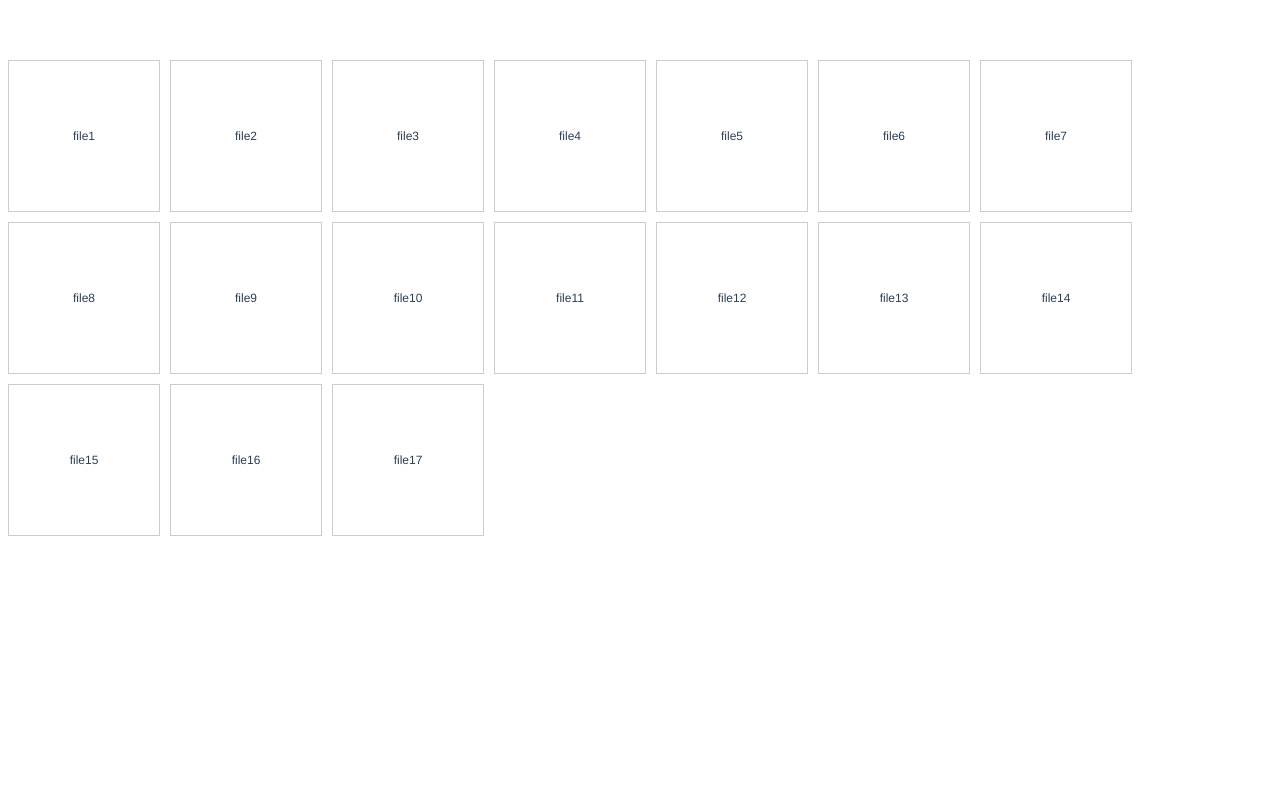
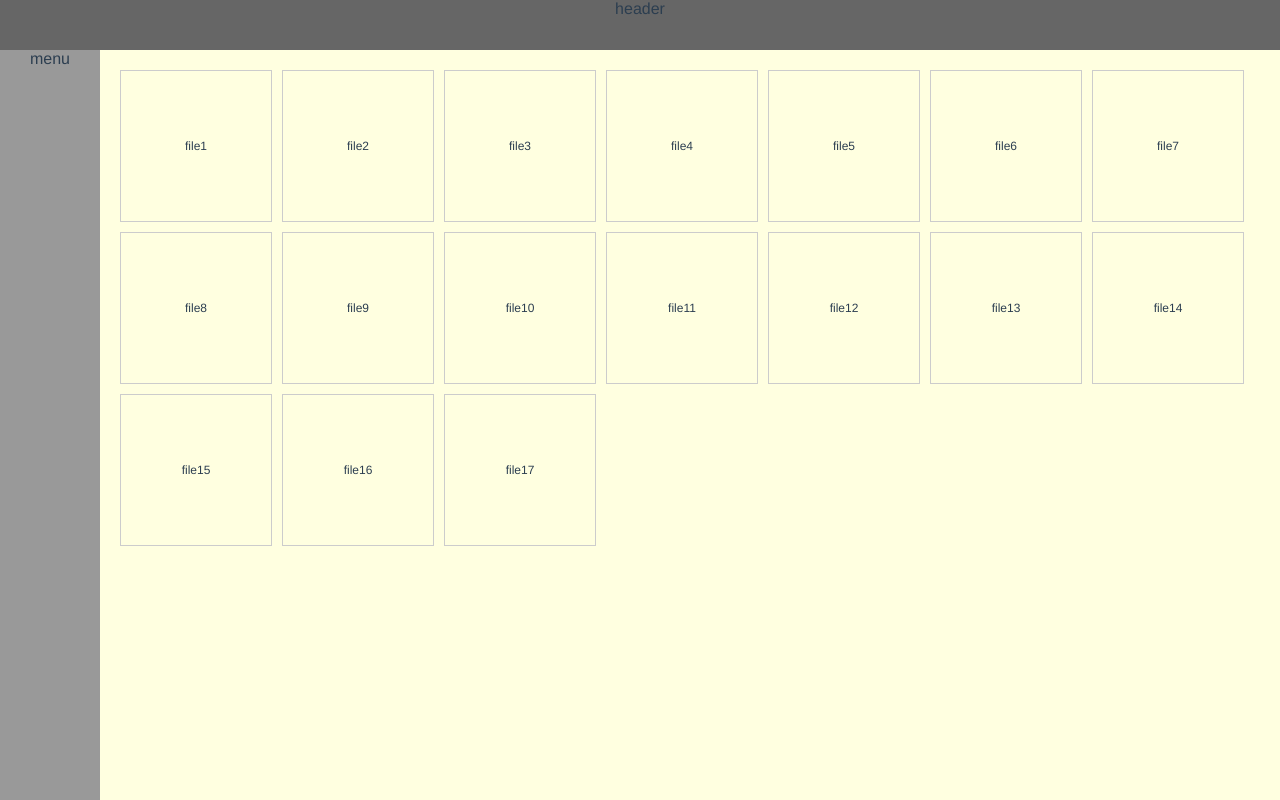
Before and after one commit to ihugome/file_select_drag, a Vue app in the folder vue-file-select-drag/: page /#/ in a window 1280 px wide. Built offline with nearby package versions, Linux system fonts and the light colour scheme.

Commit message:
模拟较复杂页面格局情况，优化选择逻辑

```diff
--- a/vue-file-select-drag/src/App.vue
+++ b/vue-file-select-drag/src/App.vue
@@ -11,12 +11,15 @@ export default {
 </script>
 
 <style>
+body{
+    margin: 0;
+    padding: 0;
+}
 #app {
     font-family: 'Avenir', Helvetica, Arial, sans-serif;
     -webkit-font-smoothing: antialiased;
     -moz-osx-font-smoothing: grayscale;
     text-align: center;
     color: #2c3e50;
-    margin-top: 60px;
 }
 </style>
--- a/vue-file-select-drag/src/components/List.vue
+++ b/vue-file-select-drag/src/components/List.vue
@@ -1,4 +1,7 @@
 <template>
+    <div>
+        <div class ='header'>header</div>
+        <div class ='menu'>menu</div>
         <div class='fileContent' v-drag>
             <div class="fileDiv">file1</div>
             <div class="fileDiv">file2</div>
@@ -17,6 +20,7 @@
             <div class="fileDiv">file15</div>
             <div class="fileDiv">file16</div>
             <div class="fileDiv">file17</div>
+        </div>
     </div>
 </template>
 
@@ -56,11 +60,10 @@
         },
         directives: {
             drag: function (el, option, vnode) {
-                document.onmousedown = function () {
+                el.onmousedown = function () {
                     // TODO:判断是否有已选文件，有则实现拖拽功能
                     var selList = []
                     var fileNodes = el.children
-                    // debugger
                     for (var i = 0; i < fileNodes.length; i++) {
                         if (fileNodes[i].className.indexOf('fileDiv') !== -1) {
                             fileNodes[i].className = 'fileDiv'
@@ -69,12 +72,12 @@
                     }
 
                     var isSelect = true
-                    var evt = window.event || arguments[0]
-                    var startX = (evt.x || evt.clientX)
+                    var evt = event || arguments[0]
+                    var startX = (evt.x || evt.clientX) // 鼠标相对于引起事件的元素的父元素的X坐标
                     var startY = (evt.y || evt.clientY)
                     var selDiv = document.createElement('div')
 
-                    selDiv.style.cssText = 'position:absolute;width:0px;height:0px;font-size:0px;margin:0px;padding:0px;border:1px dashed #0099FF;background-color:#C3D5ED;z-index:1000;filter:alpha(opacity:60);opacity:0.6;display:none;'
+                    selDiv.style.cssText = 'position:absolute;width:0px;height:0px;font-size:0px;margin:0px;padding:0px;border:1px dashed #3a9cfd;background-color:#a8caec;z-index:1000;filter:alpha(opacity:60);opacity:0.6;display:none;'
 
                     selDiv.id = 'selectDiv'
                     document.body.appendChild(selDiv)
@@ -85,29 +88,33 @@
 
                     vnode.context.clearEventBubble(evt)
 
-                    document.onmousemove = function () {
+                    el.onmousemove = function () {
                         // TODO:如果出现滚动轴selDiv变化
-                        evt = window.event || arguments[0]
+                        evt = event || arguments[0]
                         if (isSelect) {
                             if (selDiv.style.display === 'none') {
                                 selDiv.style.display = ''
                             }
                             _x = (evt.x || evt.clientX)
                             _y = (evt.y || evt.clientY)
+                            // 鼠标移动范围画矩形selDiv，适应左右上下移动的情况
                             selDiv.style.left = Math.min(_x, startX) + 'px'
                             selDiv.style.top = Math.min(_y, startY) + 'px'
                             selDiv.style.width = Math.abs(_x - startX) + 'px'
                             selDiv.style.height = Math.abs(_y - startY) + 'px'
                             var _l = selDiv.offsetLeft
                             var _t = selDiv.offsetTop
-
                             var _w = selDiv.offsetWidth
                             var _h = selDiv.offsetHeight
 
                             for (var i = 0; i < selList.length; i++) {
-                                var sl = selList[i].offsetWidth + selList[i].offsetLeft
-                                var st = selList[i].offsetHeight + selList[i].offsetTop
-                                if (sl > _l && st > _t && selList[i].offsetLeft < _l + _w && selList[i].offsetTop < _t + _h) {
+                                var sl = selList[i].offsetWidth + selList[i].offsetLeft + evt.currentTarget.offsetLeft
+                                var st = selList[i].offsetHeight + selList[i].offsetTop + evt.currentTarget.offsetTop - evt.currentTarget.scrollTop
+                                // 判断鼠标移动范围选中的文件，选中用.seled标记
+                                if (sl > _l &&
+                                    st > _t &&
+                                    selList[i].offsetLeft + evt.currentTarget.offsetLeft < _l + _w &&
+                                    selList[i].offsetTop + evt.currentTarget.offsetTop - evt.currentTarget.scrollTop < _t + _h) {
                                     if (selList[i].className.indexOf('seled') === -1) {
                                         selList[i].className = selList[i].className + ' seled'
                                     }
@@ -142,6 +149,32 @@
 </script>
 
 <style scoped>
+    .header{
+        width: 100%;
+        height: 50px;
+        background: #666;
+    }
+    .menu{
+        width: 100px;
+        height : -moz-calc(100% - 50px);
+        height : -webkit-calc(100% - 50px);
+        height : calc(100% - 50px);
+        background: #999;
+        position: absolute;
+    }
+    .fileContent{
+        height : -moz-calc(100% - 90px);
+        height : -webkit-calc(100% - 90px);
+        height : calc(100% - 90px);
+        width : -moz-calc(100% - 140px);
+        width : -webkit-calc(100% - 140px);
+        width : calc(100% - 140px);
+        position: absolute;
+        left: 100px;
+        overflow: auto;
+        background: lightyellow;
+        padding: 20px;
+    }
     .fileDiv {
         float: left;
         width: 150px;
@@ -154,7 +187,7 @@
         margin-bottom: 10px;
     }
     .seled {
-        border: 1px solid red;
-        background-color: #D6DFF7;
+        border: 1px solid #b4ceed;
+        background-color: #d9eafe;
     }
 </style>
```
Lines whose indentation alone changed are shown as unchanged.
